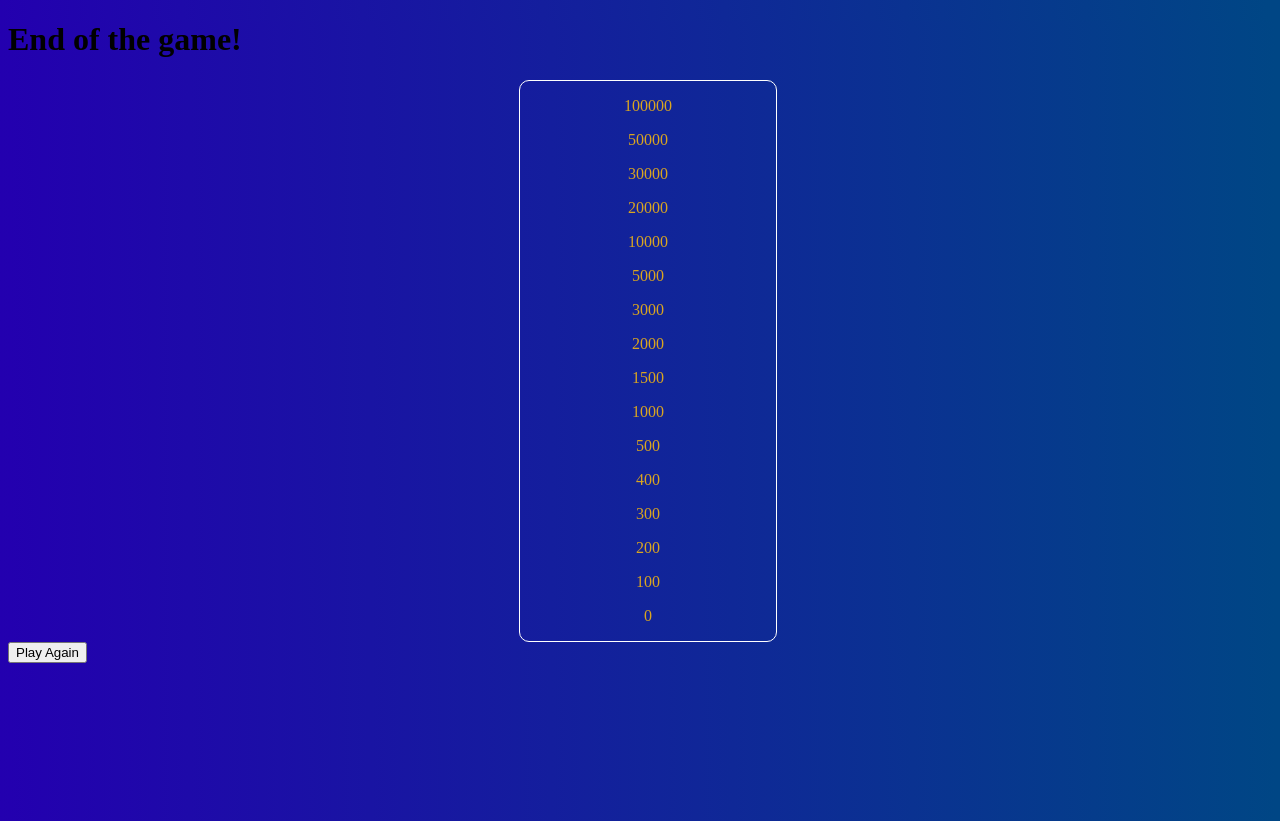
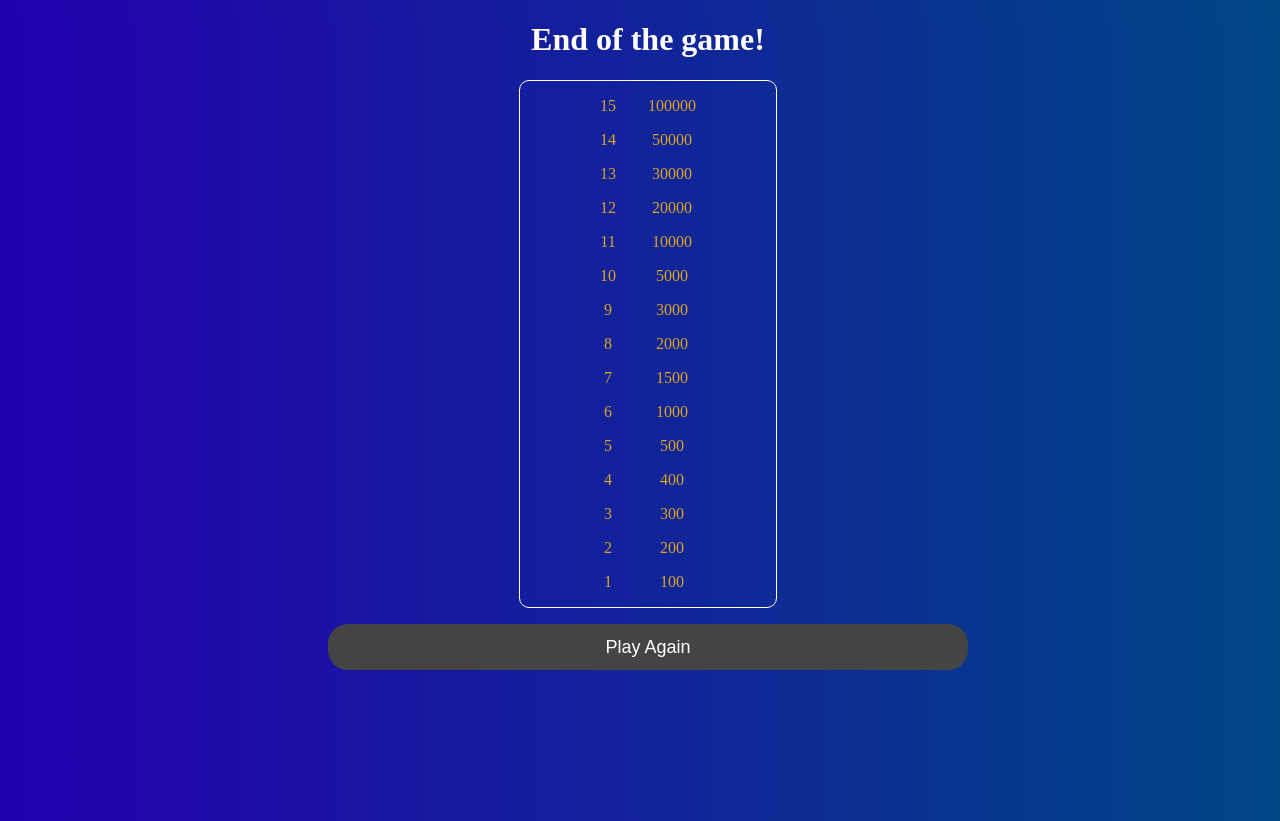
Before and after one commit to IvayloSlavchev/WhoWantsBecomeAMillionaire-Game, a React (Vite) app: page /finish in a window 1280 px wide. Built offline with nearby package versions, Linux system fonts and the light colour scheme.

Commit message:
Added prizes board

```diff
--- a/src/components/EndScreen/EndScreen.tsx
+++ b/src/components/EndScreen/EndScreen.tsx
@@ -1,11 +1,14 @@
 import { useState, useEffect } from 'react';
 import "../Styles/EndScreen.css";
+import useWindowScreenSize from '../../useWindowScreenSize';
 
 const EndScreen = () => {
+    const [width, height] = useWindowScreenSize();
+
     const [message, setMessage] = useState<string>("");
     const [countOfAnsweredQuestions, setCountOfAnsweredQuestions] = useState<number>(0);
 
-    const prize: number[] = [0, 100, 200, 300, 400, 500, 1000, 1500, 2000, 3000, 5000, 10000, 20000, 30000, 50000, 100000];
+    const prize: number[][] = [ [100, 200, 300, 400, 500, 1000, 1500, 2000, 3000, 5000, 10000, 20000, 30000, 50000, 100000], [1, 2, 3, 4, 5, 6, 7, 8, 9, 10, 11, 12, 13, 14, 15]];
 
     function hasUserAnsweredAllTheQuestionsFunction() {
         const completedSuccessfully: string | null = localStorage.getItem('hasCompleted');
@@ -13,35 +16,35 @@ const EndScreen = () => {
         if(completedSuccessfully === "No") {
             const numberOfAnsweredQuestions: string | null = localStorage.getItem('numberOfAnsweredQuestions');
 
-            setMessage("Submitted wrong answer or timed out.");
+            return setMessage("Submitted wrong answer or timed out.");
         }
 
         setMessage("CONGRATULATIONS YOU WON 100,000lv.");
     }
 
-    useEffect(() => {
-
-    }, [])
-
     return (
         <div className='end-screen-root-element'>
             <div className='closing-quotes-class'>
                 <h1>End of the game!</h1>
-
+                <h3>{message}</h3>
 
             </div>
 
-            <div className='prizes-board-class'>
+            <div className={width > 900 ? 'prizes-board-class' : 'prizes-board-class-mobile'}>
                 {
-                    prize.reverse().map((item: any, index: number) => {
+                    prize.slice(0).reverse().map((item: any, index: number) => {
 
-                        return <p key={index}>{item}</p>;
+                        return <div className='prize-paragraph' key={index}>
+                            {item.reverse().map((item: any) => {return <p>{item}</p>})}
+                        </div>;
                     })
                 }
             </div>
 
+
+
             <div className='play-again-button-class'>
-                <button>Play Again</button>
+                <button className='play-again-button'>Play Again</button>
             </div>
         </div>
     )
--- /dev/null
+++ b/src/components/ErrorPage/ErrorPage.tsx
@@ -0,0 +1,12 @@
+import '../Styles/ErrorPage.css';
+
+const ErrorPage = () => {
+    return (
+        <div className='error-message'>
+            <h1>Sorry, something went wrong!</h1>
+            <h1 className='status-code'>404</h1>
+        </div>
+    )
+}
+
+export default ErrorPage
--- a/src/components/QuestionScreen/QuestionScreen.tsx
+++ b/src/components/QuestionScreen/QuestionScreen.tsx
@@ -2,6 +2,7 @@ import { useState, useEffect } from 'react';
 import { geographyQuestions, sportsQuestions } from '../FetchRequests/FetchRequests';
 import '../Styles/QuestionScreen.css';
 import useWindowScreenSize from '../../useWindowScreenSize';
+import ErrorPage from '../ErrorPage/ErrorPage';
 
 const QuestionScreen = () => {
     const [width, height] = useWindowScreenSize();
@@ -23,7 +24,7 @@ const QuestionScreen = () => {
 
 
 
-        if(providedAnswer !== correctAnswer) {
+        if (providedAnswer !== correctAnswer) {
             return setIsAnswerCorrect(false);
         }
 
@@ -32,7 +33,7 @@ const QuestionScreen = () => {
         getRandomAnswers(questions);
         setIsAnswerCorrect(true);
 
-        if(numberOfQuestion === 0) return setNumberOfQuestion(oldIndex => oldIndex + 2);
+        if (numberOfQuestion === 0) return setNumberOfQuestion(oldIndex => oldIndex + 2);
 
         setNumberOfQuestion(oldIndex => oldIndex + 1);
     }
@@ -79,6 +80,7 @@ const QuestionScreen = () => {
 
     return (
         <div className='questions-root-element'>
+            {questions.length == 0 ? <ErrorPage /> : <div>
                 <div className='question-and-answers-classes'>
                     <div className='question-class'>
                         <h3>{numberOfQuestion}. {getIndividualQuestion}</h3>
@@ -103,8 +105,8 @@ const QuestionScreen = () => {
                     <button></button>
                     <button></button>
                 </div>
+            </div>}
 
-            <h1>{isAnswerCorrect ? "Yeee" : "Nein"}</h1>
         </div>
     )
 }
--- a/src/components/Styles/EndScreen.css
+++ b/src/components/Styles/EndScreen.css
@@ -3,12 +3,47 @@
     height: 100vh;
 }
 
-.prizes-board-class {
+.prizes-board-class, .prizes-board-class-mobile {
     text-align: center;
     color: goldenrod;
     border: 1px solid white;
-    width: 20%;
+    width: 10%;
+    padding-left: 4rem;
+    padding-right: 4rem;
     margin-left: auto;
     margin-right: auto;
     border-radius: 10px;
+    display: flex;
+    justify-content: space-around;
 }
+
+.prizes-board-class-mobile {
+    width: 10%;
+}
+
+.prize-paragraph {
+
+    font-size: 16px;
+}
+
+.closing-quotes-class {
+    text-align: center;
+    color: white;
+}
+
+.play-again-button-class {
+    text-align: center;
+    margin-top: 1rem;
+}
+
+.play-again-button {
+    width: 50%;
+    padding: .8rem;
+    font-size: 18px;
+    border-radius: 20px;
+    border: none;
+    cursor: pointer;
+    background: rgb(68, 68, 68);
+    background: linear-gradient(90deg, rgba(68, 68, 68, 1) 0%, rgba(68, 68, 68, 1) 99%);
+    color: white;
+}
--- /dev/null
+++ b/src/components/Styles/ErrorPage.css
@@ -0,0 +1,15 @@
+.error-page {
+    text-align: center;
+    color: white;
+    background: blue;
+}
+
+.status-code {
+    animation: rotate 2.5s linear infinite;
+    margin-top: 4rem;
+    font-size: 4rem;
+}
+
+@keyframes rotate{
+  to{ transform: rotate(-360deg); }
+}
--- a/src/components/Styles/QuestionScreen.css
+++ b/src/components/Styles/QuestionScreen.css
@@ -39,3 +39,8 @@
     margin-right: auto;
     cursor: pointer;
 }
+
+.error-message {
+    color: white;
+    text-align: center;
+}
```
Lines whose indentation alone changed are shown as unchanged.
